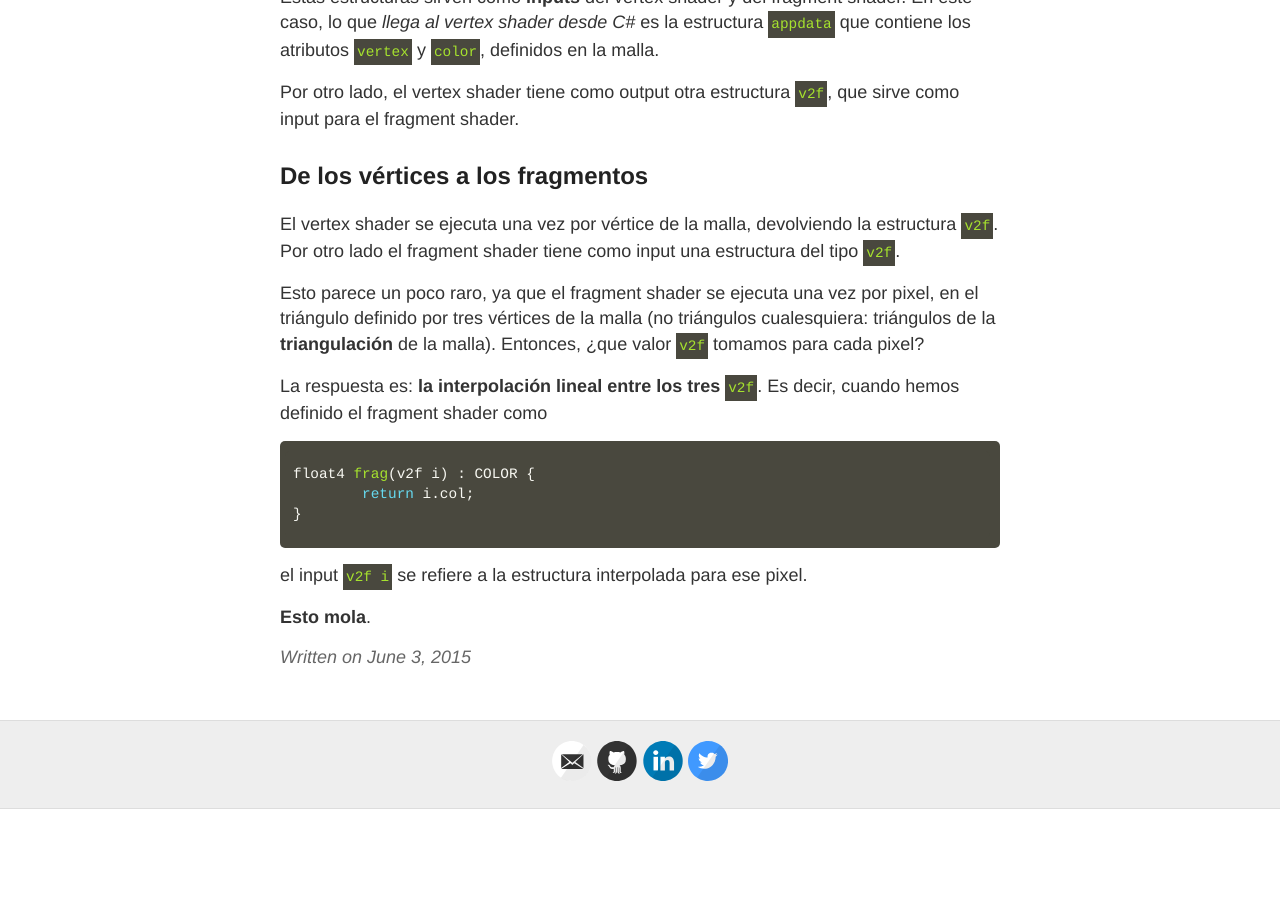
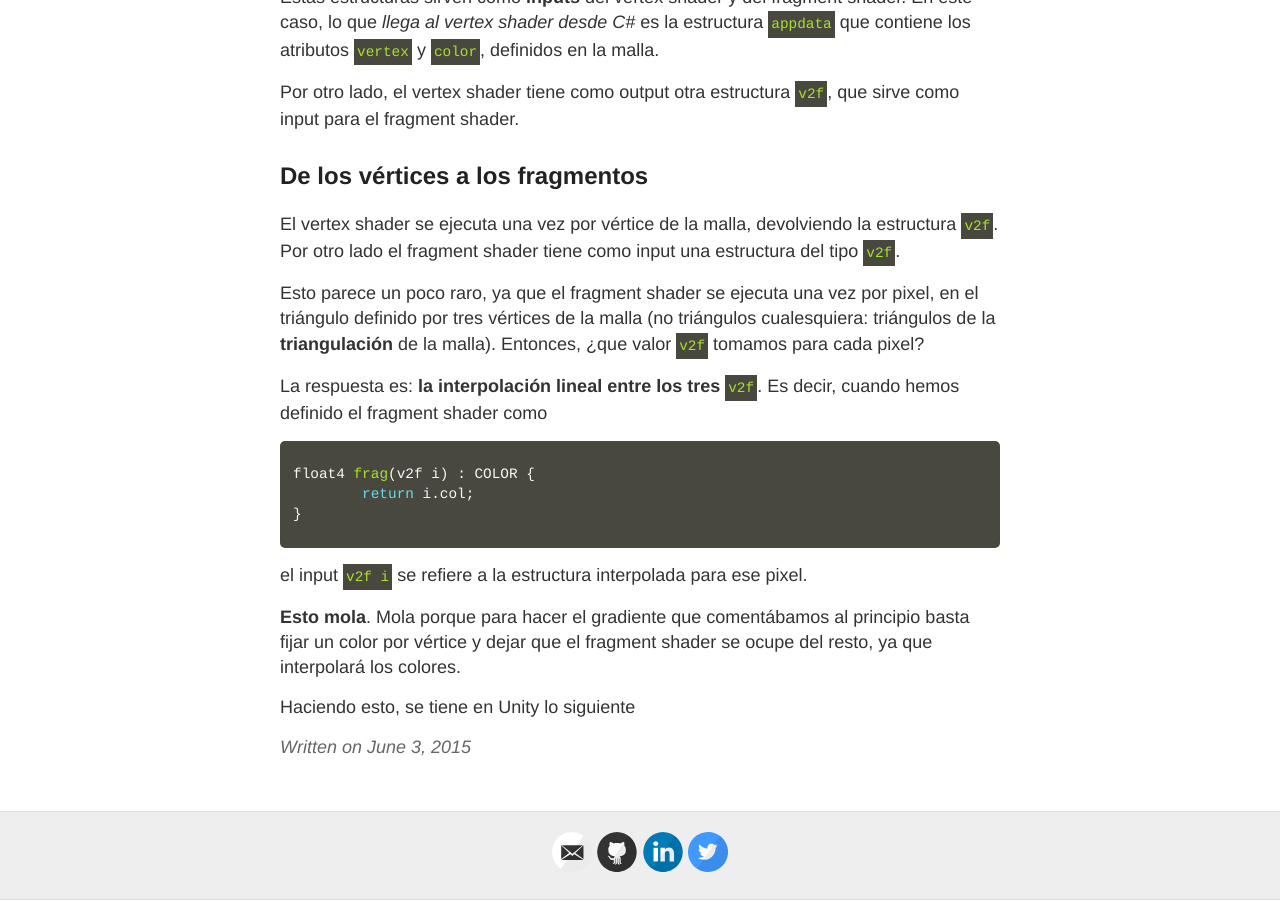
Before and after one commit to josemorval/UnityArchive, a Jekyll site: the page built from _posts/2015-06-03-distintasmaneras.md, in a window 1280 px wide and 900 px high, scrolled down 1691 px. Built offline with Jekyll 4.4.1, drawn with Linux system fonts in a browser that asks for light colours; nearby versions of some CDN libraries; Markdown is read by kramdown in place of the engine named in the settings; before the commit the page ends 2500 px from its top, so only the background shows below that.

Commit message:
Updated 2015-06-03-distintasmaneras.md

````diff
--- a/_posts/2015-06-03-distintasmaneras.md
+++ b/_posts/2015-06-03-distintasmaneras.md
@@ -3,6 +3,7 @@ published: true
 title: Distintas maneras de colorear
 layout: post
 ---
+
 
 
 
@@ -91,4 +92,6 @@ float4 frag(v2f i) : COLOR {
 
 el input ```v2f i``` se refiere a la estructura interpolada para ese pixel.
 
-**Esto mola**.
+**Esto mola**. Mola porque para hacer el gradiente que comentábamos al principio basta fijar un color por vértice y dejar que el fragment shader se ocupe del resto, ya que interpolará los colores.
+
+Haciendo esto, se tiene en Unity lo siguiente
````
